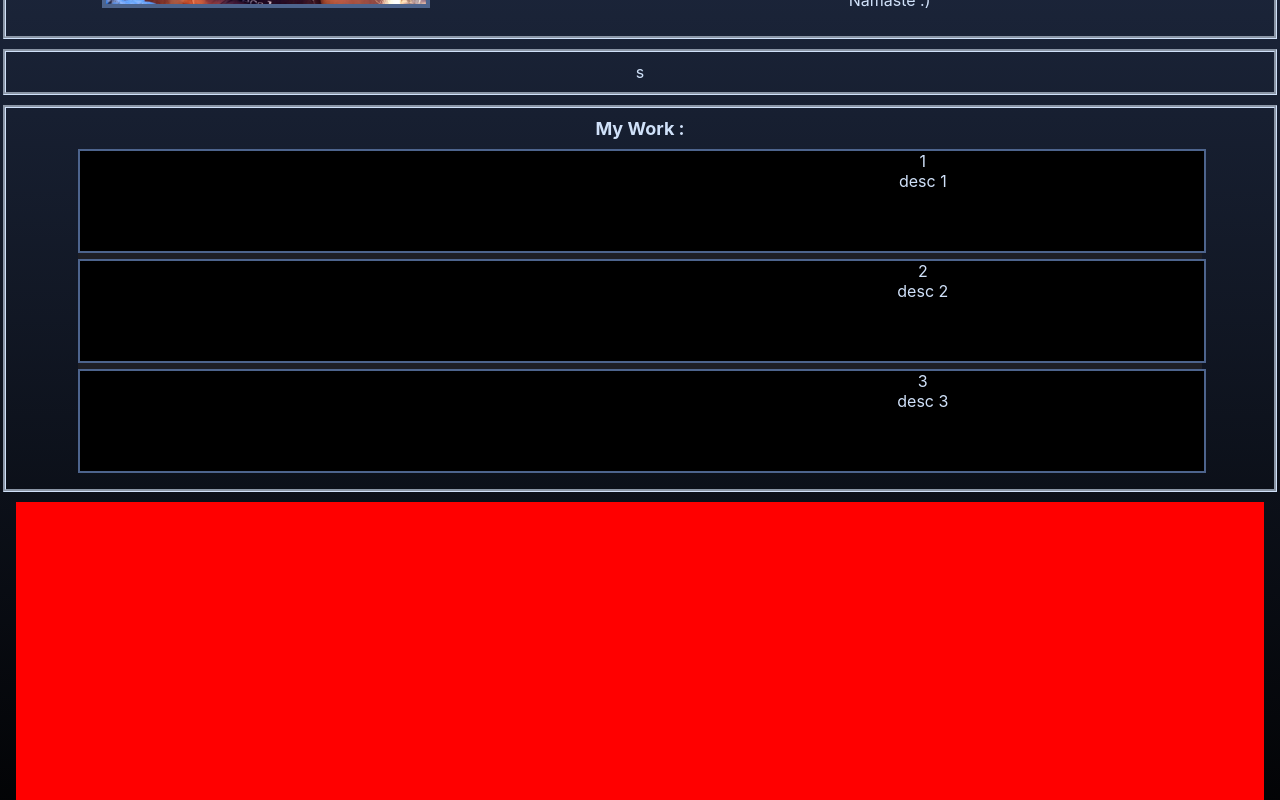
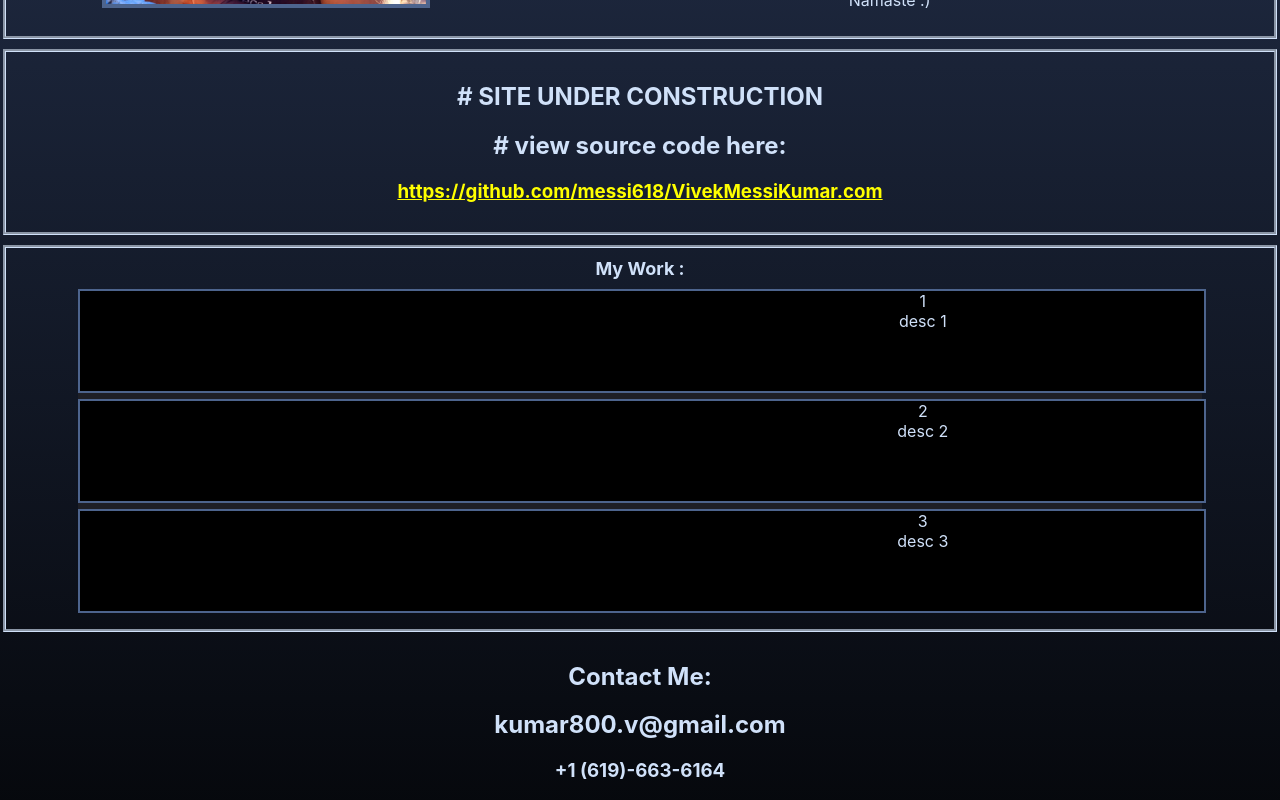
Before and after one commit to kvk201/personal-website, a React (Create React App) app: page / in a window 1280 px wide. Shown: the part 460-1260 px from the top of the page. Built offline with nearby package versions, Linux system fonts and the light colour scheme.

Commit message:
changed style, added colors and aligned content

```diff
--- a/src/App.css
+++ b/src/App.css
@@ -101,7 +101,6 @@
   min-height: 100px;
 }
 .contact {
-  background-color: red;
   width: 100%;
   min-height: 300px;
 }
@@ -186,4 +185,8 @@
 .home .App div img {
   flex-grow: 1;
   flex-shrink: 1;
+}
+
+.home-skills a {
+  color: yellow;
 }/*# sourceMappingURL=App.css.map */
--- a/src/App.scss
+++ b/src/App.scss
@@ -96,3 +96,9 @@
 }
 
 }
+
+
+
+.home-skills a{
+    color: yellow;
+}
--- a/src/Home/Contact.js
+++ b/src/Home/Contact.js
@@ -1,6 +1,10 @@
 function Contact(){
     return(
-        <div className="contact"></div>
+        <div className="contact">
+            <h2>Contact Me:</h2>
+            <h2>kumar800.v@gmail.com</h2>
+            <h3>+1 (619)-663-6164</h3>
+        </div>
     );
 }
 export default Contact;
--- a/src/Home/HomeSkills.js
+++ b/src/Home/HomeSkills.js
@@ -1,6 +1,10 @@
 function HomeSkills() {
     return (
-      <div className="home-skills">s
+      <div className="home-skills">
+      <h2># SITE UNDER CONSTRUCTION </h2>
+      <h2># view source code here: </h2>
+      <h3><a href='<https://github.com/messi618/VivekMessiKumar.com/a><'>https://github.com/messi618/VivekMessiKumar.com</a></h3>
+
       </div>
     );
   }
--- a/src/style/_contact.scss
+++ b/src/style/_contact.scss
@@ -1,5 +1,4 @@
 .contact{
-    background-color: red;
     width: 100%;
     min-height: 300px;
 }
```
Also changed, not shown: 1 other file (tests, documents, lock files or other folders).
